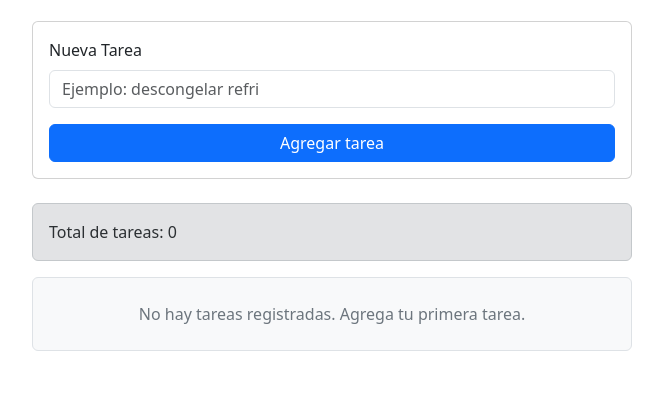
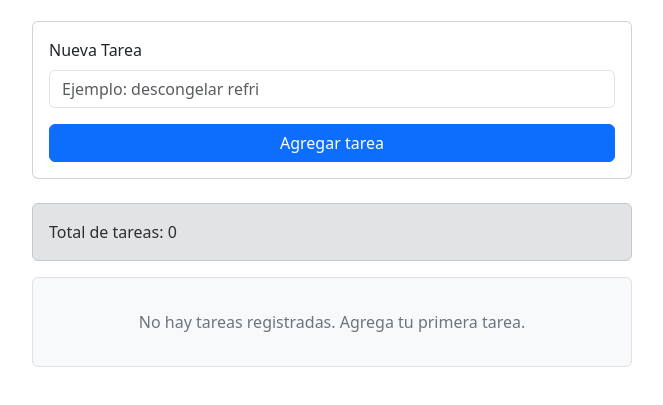
Before and after one commit to LuisA-Castillo/lista-tareas-git, a website built with Vite: page index.html in a window 1280 px wide. Shown: the part 131-536 px from the top of the page, without its empty margins (308-971 px from the left). Built offline with nearby package versions, Linux system fonts and the light colour scheme.

Commit message:
refactor: change padding 1.5rem to 2rem

```diff
--- a/src/style.css
+++ b/src/style.css
@@ -14,7 +14,7 @@
     /* Convertir el pseudo-elemento en un bloque visible. */
     display: block;
     /* Separación interna */
-    padding: 1.5rem;
+    padding: 2rem;
     /* Centrar el mensaje */
     text-align: center;
     /* Utilizar un tono secundario */
```
